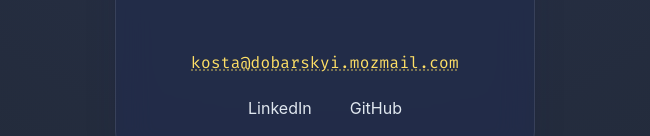
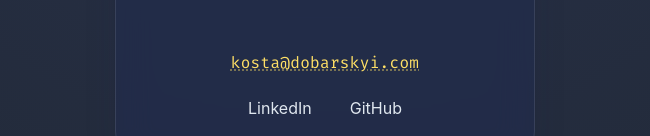
Before and after one commit to KDobarskyi/KDobarskyi, a plain HTML site: page index.html in a window 1280 px wide. Shown: the part 529-665 px from the top of the page, without its empty margins (315-965 px from the left). Drawn offline with Linux system fonts and the light colour scheme.

Commit message:
update email

```diff
--- a/index.html
+++ b/index.html
@@ -36,7 +36,7 @@
                 <span class="about-secondary">Cloud-native. Future-proof.</span>
             </p>
             <nav class="contact-block" aria-label="Contact Links">
-                <a class="email-link" href="mailto:kosta@dobarskyi.mozmail.com">kosta@dobarskyi.mozmail.com</a>
+                <a class="email-link" href="mailto:kosta@dobarskyi.com">kosta@dobarskyi.com</a>
                 <div class="contact-links">
                     <a href="https://linkedin.com/in/dobarskyi" class="contact-link" target="_blank" rel="noopener" tabindex="0">LinkedIn</a>
                     <a href="https://github.com/kdobarskyi" class="contact-link" target="_blank" rel="noopener" tabindex="0">GitHub</a>
```
